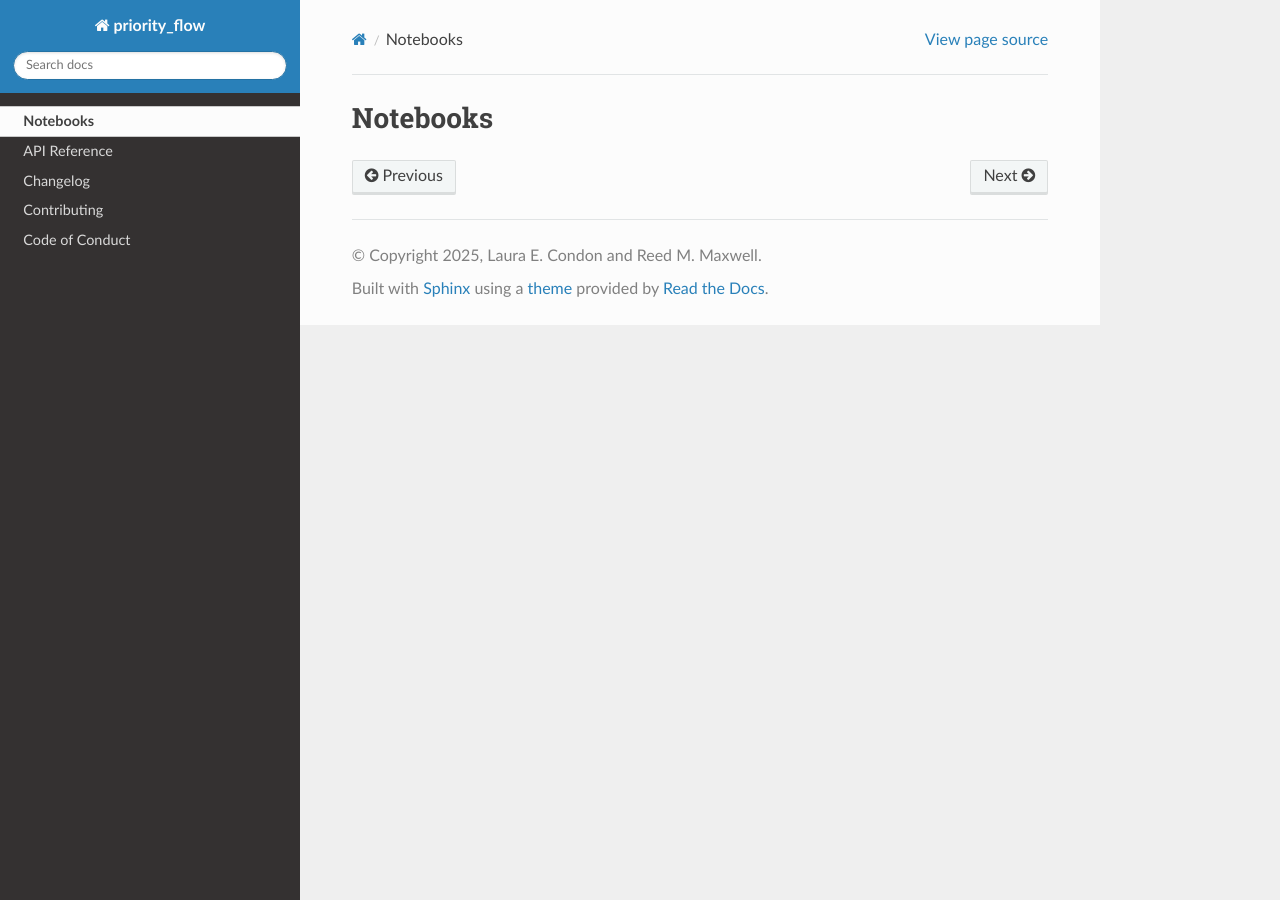
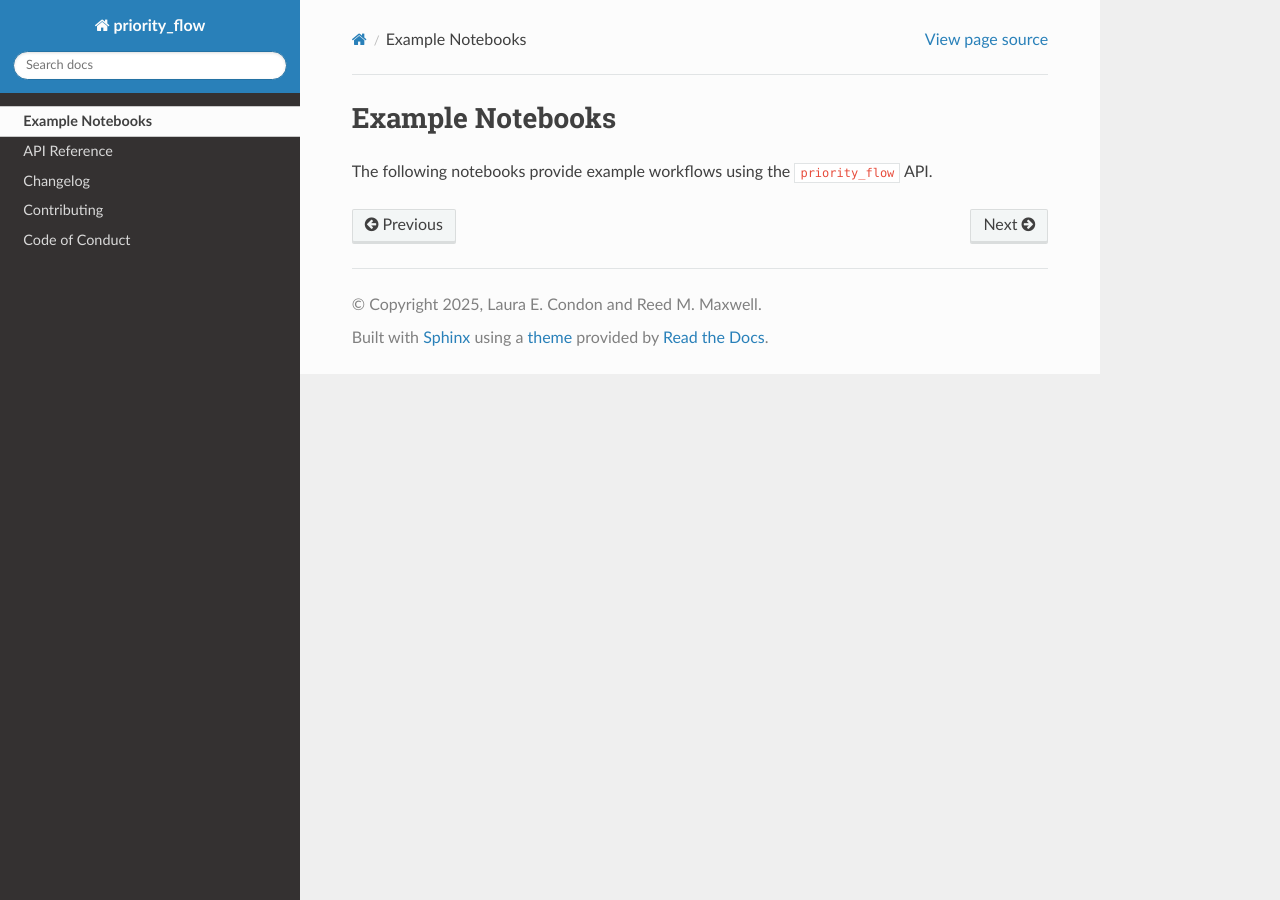
Before and after one commit to hydroframe/priority_flow, a Sphinx documentation site: the page built from docs/notebooks/notebooks.md, in a window 1280 px wide. Built offline with Sphinx 7.4.7 and the Read the Docs theme 3.1.0, drawn with Linux system fonts in a browser that asks for light colours; pages that are not in the unit, such as notebooks, are missing from menus.

Commit message:
Fix documentation

````diff
--- a/docs/notebooks/README.md
+++ b/docs/notebooks/README.md
@@ -1 +1 @@
-Some words about the example notebooks here.
+The following notebooks provide example workflows using the `priority_flow` API.
--- a/docs/notebooks/notebooks.md
+++ b/docs/notebooks/notebooks.md
@@ -1,4 +1,7 @@
-# Notebooks
+# Example Notebooks
+
+```{include} README.md
+```
 
 ```{toctree}
 :maxdepth: 1
````
